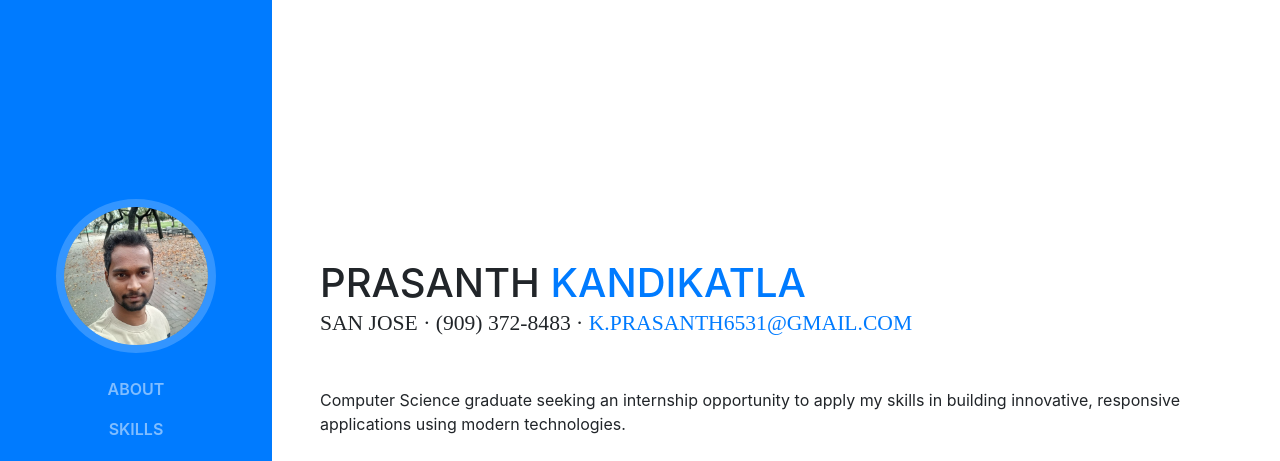
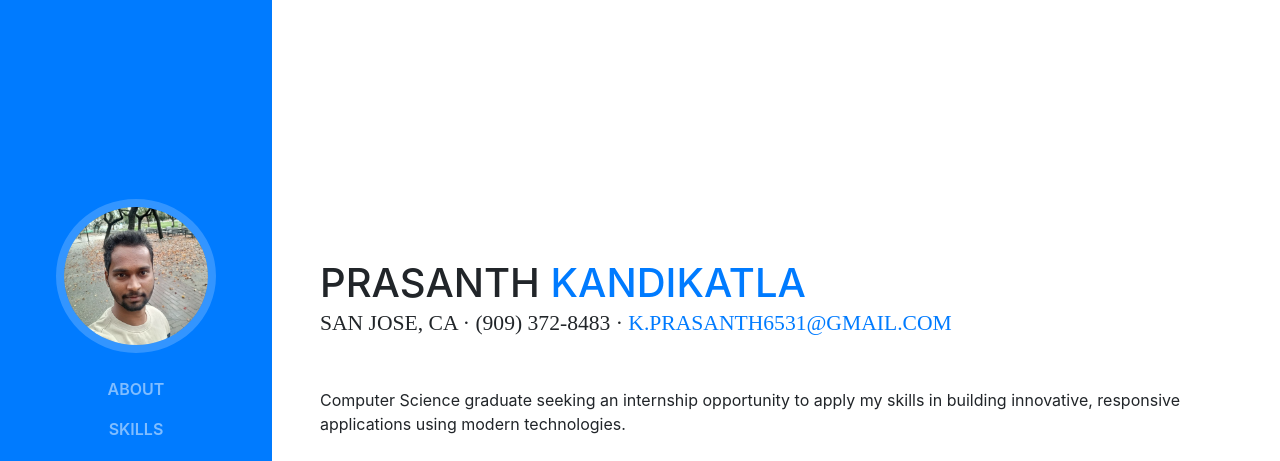
Before and after one commit to Prasanth-Kandikatla/Prasanth-Kandikatla.github.io, a website with bundled scripts: page index.html in a window 1280 px wide. Shown: the top 461 px of the page. Built offline with nearby package versions, Linux system fonts and the light colour scheme; a web font is replaced by a local one.

Commit message:
Address Update

```diff
--- a/index.html
+++ b/index.html
@@ -68,7 +68,7 @@
           <h1 class="mb-0">Prasanth
             <span class="text-primary">Kandikatla</span>
           </h1>
-          <div class="subheading mb-5">San Jose · (909) 372-8483 ·
+          <div class="subheading mb-5">San Jose, CA · (909) 372-8483 ·
             <a href="mailto:k.prasanth6531@gmail.com">k.prasanth6531@gmail.com</a>
           </div>
           <p class="mb-5">Computer Science graduate seeking an internship opportunity to apply my skills in building innovative, responsive applications using modern technologies.</p>
```
